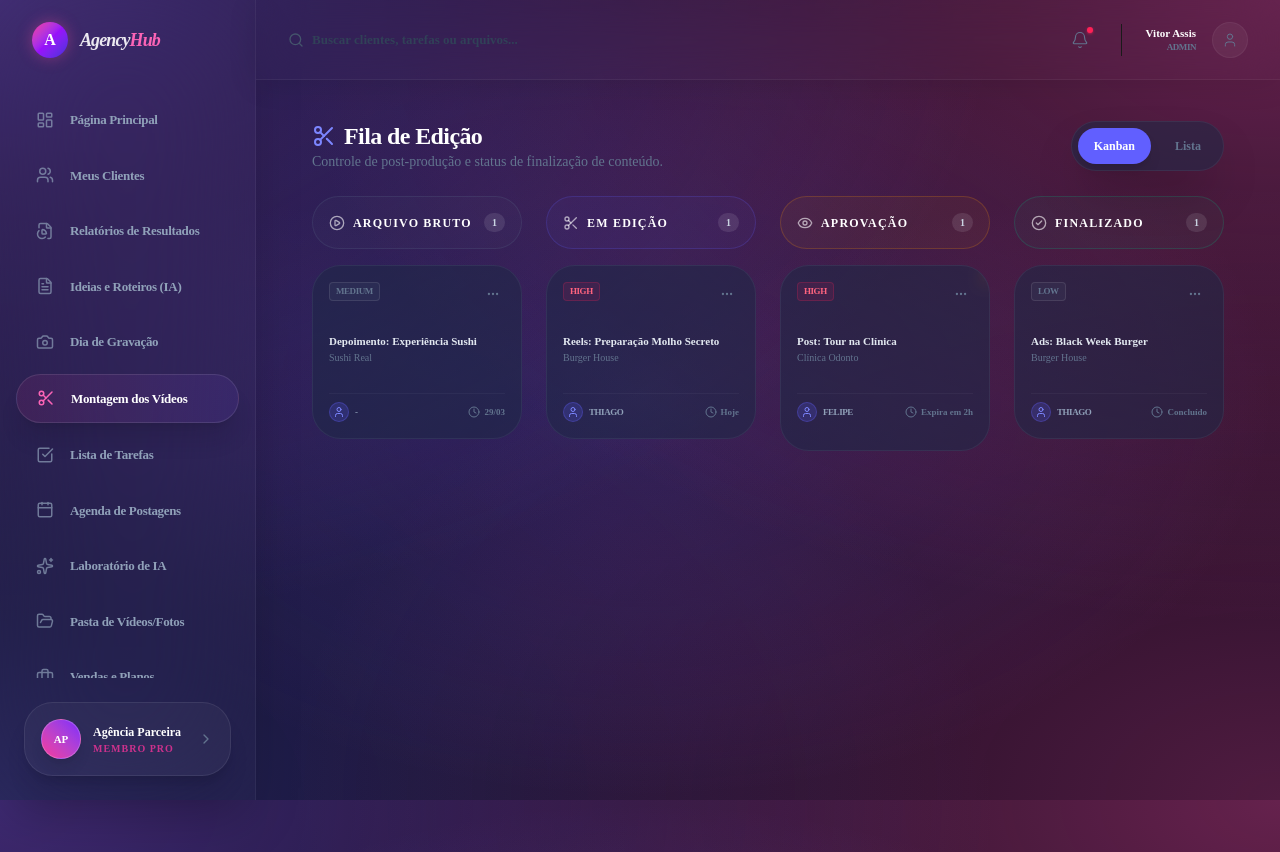
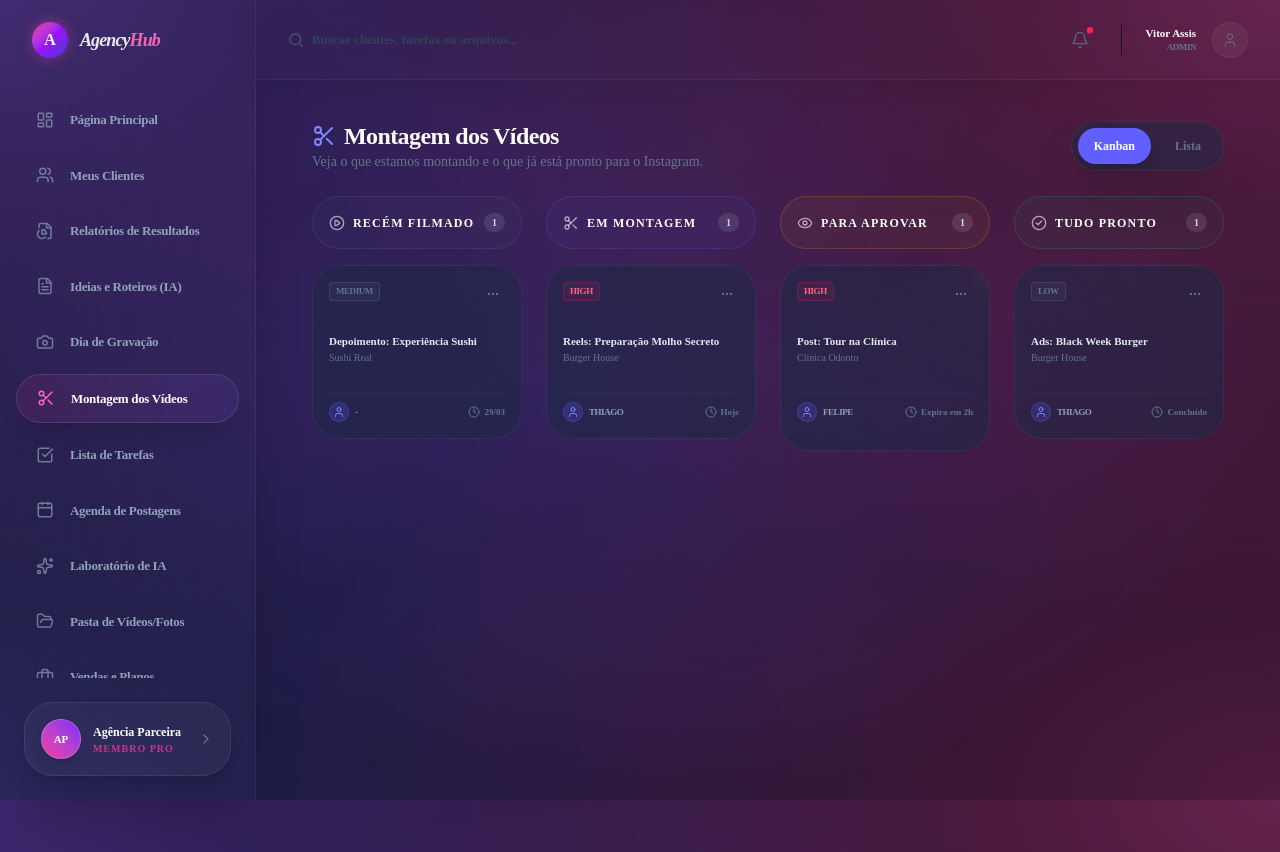
Before and after one commit to victordeassis6-creator/AGENCYHUB, a Next.js app: page /edicao in a window 1280 px wide. Built offline with nearby package versions, Linux system fonts and the light colour scheme.

Commit message:
UX: Standardized 'Child-Friendly' language across all modules (v4.0)

```diff
--- a/app/edicao/page.tsx
+++ b/app/edicao/page.tsx
@@ -34,10 +34,10 @@ export default function EdicaoPage() {
   ]
 
   const stages = [
-    { title: "Arquivo Bruto", id: "RAW", color: "border-slate-500/20 bg-slate-500/5", icon: PlayCircle },
-    { title: "Em Edição", id: "EDITING", color: "border-indigo-500/20 bg-indigo-500/5", icon: Scissors },
-    { title: "Aprovação", id: "APPROVAL", color: "border-amber-500/20 bg-amber-500/5", icon: Eye },
-    { title: "Finalizado", id: "FINAL", color: "border-emerald-500/20 bg-emerald-500/5", icon: CheckCircle2 },
+    { title: "Recém Filmado", id: "RAW", color: "border-slate-500/20 bg-slate-500/5", icon: PlayCircle },
+    { title: "Em Montagem", id: "EDITING", color: "border-indigo-500/20 bg-indigo-500/5", icon: Scissors },
+    { title: "Para Aprovar", id: "APPROVAL", color: "border-amber-500/20 bg-amber-500/5", icon: Eye },
+    { title: "Tudo Pronto", id: "FINAL", color: "border-emerald-500/20 bg-emerald-500/5", icon: CheckCircle2 },
   ]
 
   return (
@@ -45,9 +45,9 @@ export default function EdicaoPage() {
       <div className="flex flex-col sm:flex-row sm:items-center justify-between gap-4">
         <div>
           <h2 className="text-2xl font-bold tracking-tight text-white flex items-center gap-2">
-            <Scissors className="w-6 h-6 text-indigo-400" /> Fila de Edição
+            <Scissors className="w-6 h-6 text-indigo-400" /> Montagem dos Vídeos
           </h2>
-          <p className="text-slate-500 text-sm font-medium">Controle de post-produção e status de finalização de conteúdo.</p>
+          <p className="text-slate-500 text-sm font-medium">Veja o que estamos montando e o que já está pronto para o Instagram.</p>
         </div>
         <div className="flex items-center gap-2 glass p-1.5 rounded-2xl border-white/5">
            <button onClick={() => setView("kanban")} className={`h-9 px-4 rounded-xl text-xs font-bold transition-all ${view === "kanban" ? "bg-indigo-500 text-white shadow-lg" : "text-slate-500 hover:text-slate-300"}`}>Kanban</button>
```
